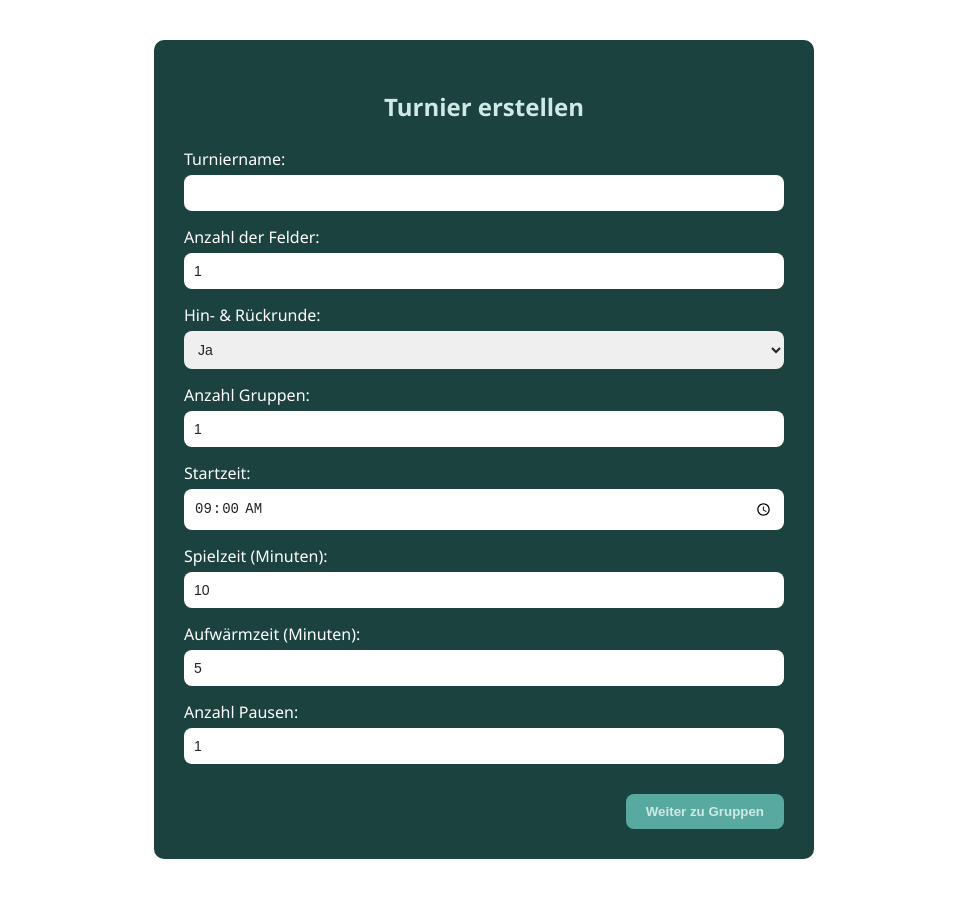
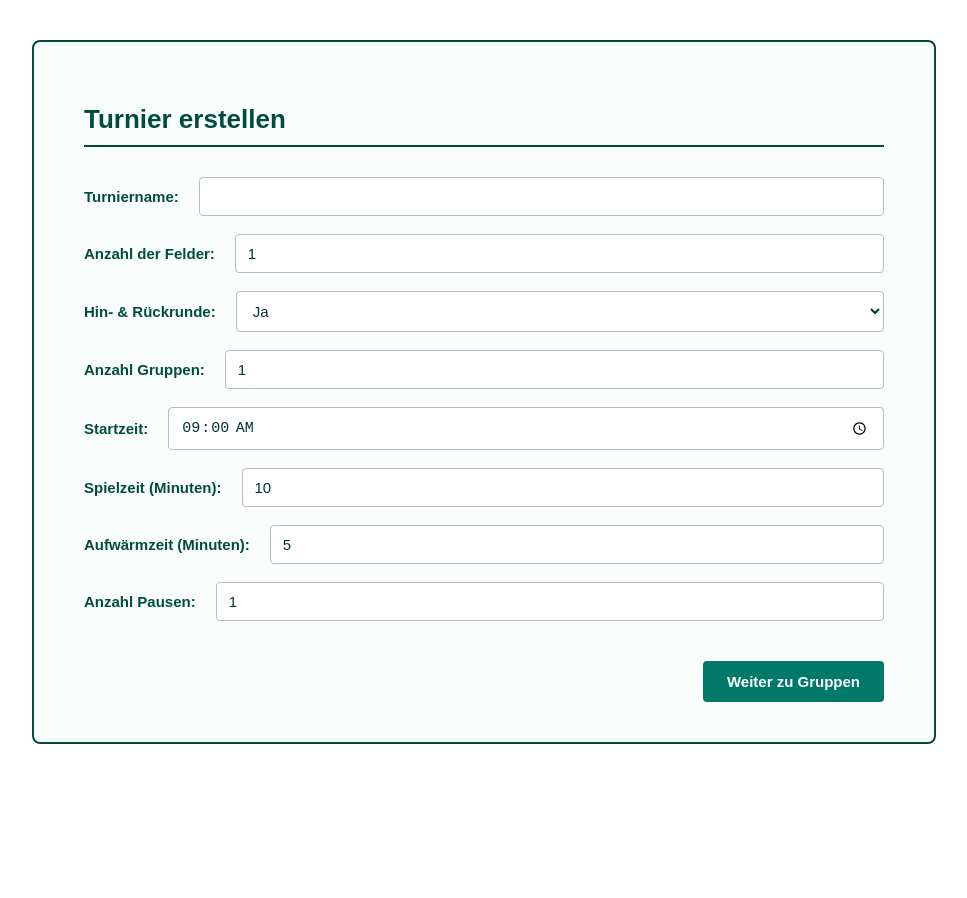
Before and after one commit to sebastiantress03/Projekt-Software-Engineering, a Vue app in the folder src/demo/frontend/: page /step1 in a window 1280 px wide. Shown: the whole page, without its empty margins (156-1123 px from the left). After the commit the page ends 800 px from the top, so only its background shows below. Built offline with nearby package versions, Linux system fonts and the light colour scheme.

Commit message:
Spielstände eingebaut (nur lokale Speicherung)

```diff
--- a/src/demo/frontend/src/views/TournamentPlan.vue
+++ b/src/demo/frontend/src/views/TournamentPlan.vue
@@ -12,6 +12,14 @@
         <p>🕒 {{ match.startTime }}</p>
         <p>🏟️ Feld: {{ match.field }}</p>
         <p>👥 Gruppe: {{ match.group }}</p>
+
+        <!-- ✅ Spielstand-Eingabe -->
+        <div class="score-entry">
+          <label>Spielstand:</label>
+          <input type="number" v-model.number="match.scoreA" min="0" />
+          <span>:</span>
+          <input type="number" v-model.number="match.scoreB" min="0" />
+        </div>
       </div>
     </div>
 
@@ -41,12 +49,12 @@ export default {
     }
   },
   mounted() {
-    // 🔧 später ersetzen mit: fetch(`/api/tournaments/${this.id}/plan`)
+    // 🔧 Dummy-Spiele mit Spielständen
     this.matches = [
-      { match: 'Team A vs Team B', group: 'Gruppe 1', field: 1, startTime: '10:00' },
-      { match: 'Team C vs Team D', group: 'Gruppe 1', field: 2, startTime: '10:00' },
-      { match: 'Team A vs Team C', group: 'Gruppe 1', field: 1, startTime: '10:30' },
-      { match: 'Team B vs Team D', group: 'Gruppe 1', field: 2, startTime: '10:30' }
+      { match: 'Team A vs Team B', group: 'Gruppe 1', field: 1, startTime: '10:00', scoreA: null, scoreB: null },
+      { match: 'Team C vs Team D', group: 'Gruppe 1', field: 2, startTime: '10:00', scoreA: null, scoreB: null },
+      { match: 'Team A vs Team C', group: 'Gruppe 1', field: 1, startTime: '10:30', scoreA: null, scoreB: null },
+      { match: 'Team B vs Team D', group: 'Gruppe 1', field: 2, startTime: '10:30', scoreA: null, scoreB: null }
     ]
   }
 }
@@ -68,6 +76,22 @@ export default {
   background: #f9f9f9;
   box-shadow: 0 2px 5px rgba(0,0,0,0.1);
 }
+
+.score-entry {
+  display: flex;
+  align-items: center;
+  gap: 8px;
+  margin-top: 10px;
+  font-weight: bold;
+}
+
+.score-entry input {
+  width: 50px;
+  padding: 6px;
+  text-align: center;
+  font-size: 16px;
+}
+
 .buttons {
   display: flex;
   justify-content: flex-end;
--- a/src/demo/frontend/src/views/TournamentStep1.vue
+++ b/src/demo/frontend/src/views/TournamentStep1.vue
@@ -83,56 +83,74 @@ export default {
 
 <style scoped>
 .form-wrapper {
-  max-width: 600px;
+  max-width: 800px;
   margin: 40px auto;
-  padding: 30px;
-  border-radius: 10px;
-  background-color: #1b423e;
-  color: white;
-  font-family: 'Segoe UI', sans-serif;
+  padding: 40px 50px;
+  border: 2px solid #004d40;
+  border-radius: 8px;
+  background-color: #f9fdfc;
+  font-family: Arial, sans-serif;
+  color: #004d40;
 }
 
 h2 {
-  color: #cee9e6;
-  margin-bottom: 25px;
-  text-align: center;
+  font-size: 26px;
+  margin-bottom: 30px;
+  color: #004d40;
+  border-bottom: 2px solid #004d40;
+  padding-bottom: 10px;
+  text-align: left;
 }
 
 label {
-  display: block;
-  margin-bottom: 15px;
-  font-weight: 500;
+  display: flex;
+  justify-content: space-between;
+  align-items: center;
+  margin-bottom: 18px;
+  font-weight: bold;
+  font-size: 15px;
+  color: #004d40;
 }
 
-input,
+label input,
+label select {
+  flex: 1;
+  margin-left: 20px;
+  padding: 10px 12px;
+  font-size: 15px;
+  border-radius: 4px;
+  border: 1px solid #bbb;
+  background-color: #ffffff;
+  color: #003333;
+  box-sizing: border-box;
+}
+
+input[type="time"],
+input[type="number"],
+input[type="text"],
 select {
   width: 100%;
-  padding: 10px;
-  border-radius: 8px;
-  border: none;
-  font-size: 14px;
-  margin-top: 5px;
-  color: #222;
-  box-sizing: border-box;
 }
 
 .buttons {
   display: flex;
   justify-content: flex-end;
-  margin-top: 30px;
+  margin-top: 40px;
 }
 
 button {
-  padding: 10px 20px;
-  background-color: #58aaa0;
-  color: #cee9e6;
+  padding: 12px 24px;
+  background-color: #00796b;
+  color: white;
   border: none;
-  border-radius: 8px;
+  border-radius: 4px;
+  font-weight: bold;
+  font-size: 15px;
   cursor: pointer;
-  font-weight: bold;
+  transition: background-color 0.3s ease;
 }
 
 button:hover {
-  background-color: #387d75;
+  background-color: #004d40;
 }
 </style>
```
